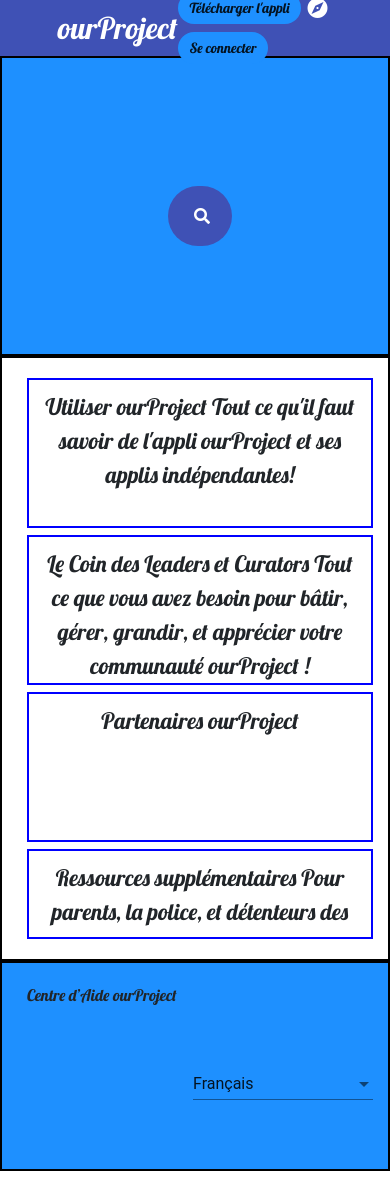
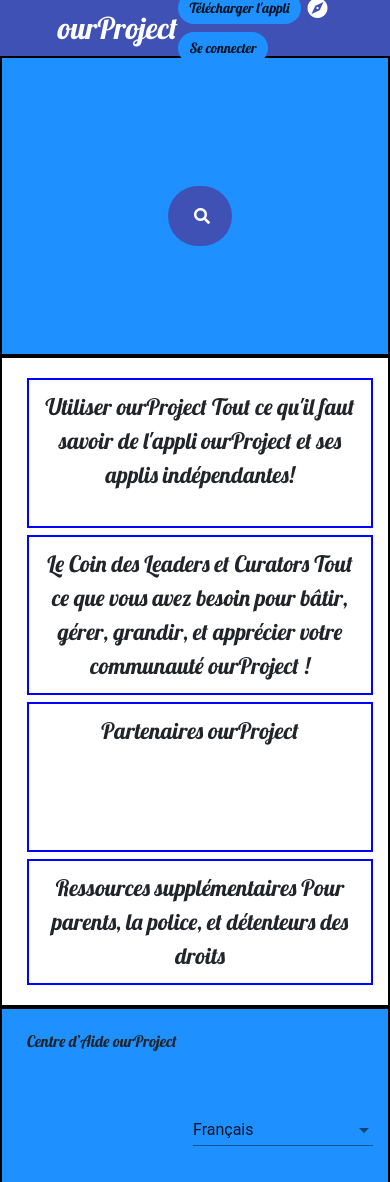
Before and after one commit to vidotr/theProject, an Angular app: page /faq in a window 390 px wide. Shown: the top 1182 px of the page. Built offline with nearby package versions, Linux system fonts and the light colour scheme.

Commit message:
faq responsive

```diff
--- a/src/app/faq/faq.component.css
+++ b/src/app/faq/faq.component.css
@@ -3,6 +3,7 @@
   padding-left: 10px;
   padding-top: 20px;
   height: 300px;
+
     border:2px solid black;
 }
 
@@ -72,7 +73,8 @@
         font-size: 17pt;
         border:2px solid blue;
         padding: 10px 10px 10px 10px;
-        height: 150px ;
+
+        min-height: 150px;
 overflow-y: auto;
       text-align: center;
       background-color: white;
@@ -87,7 +89,8 @@
     font-size: 17pt;
     border:2px solid blue;
     padding: 10px 10px 10px 10px;
-    height: 90px ;
+    min-height: 90px ;
+    max-width: 600px;
     text-align:center;
     overflow-y: auto;
     background-color: white;
```
